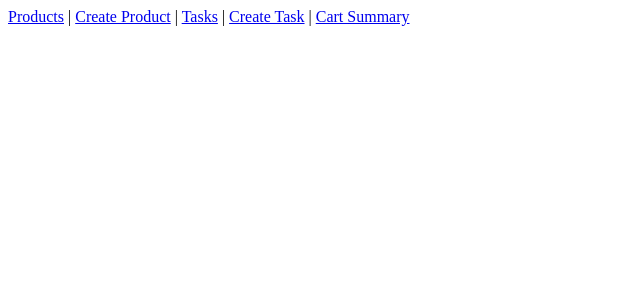
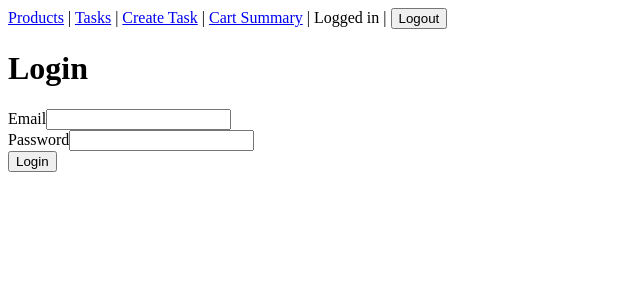
Before and after one commit to Zahra-Ali20/fullstack-training, a React (Vite) app in the folder product-app/: page /login in a window 1280 px wide. Shown: the top 300 px of the page, without its empty margins (0-640 px from the left). Built offline with nearby package versions, Linux system fonts and the light colour scheme; no server answers.

Commit message:
Add role-based product UI

```diff
--- a/product-app/src/App.jsx
+++ b/product-app/src/App.jsx
@@ -1,4 +1,7 @@
+
 import { Routes, Route } from 'react-router-dom'
+import { useEffect } from 'react'
+import { useDispatch } from 'react-redux'
 import ProductListPage from './pages/ProductListPage'
 import CreateProductPage from './pages/CreateProductPage'
 import ProductDetailsPage from './pages/ProductDetailsPage'
@@ -7,19 +10,48 @@ import Header from './components/Header'
 import Cart from './components/Cart'
 import TaskDetailPage from './pages/TaskDetailPage'
 import CreateTaskPage from './pages/CreateTaskPage'
+import LoginPage from './pages/LoginPage'
+import ProtectedRoute from './components/ProtectedRoute'
+import { logout } from './features/auth/authSlice'
+
 function App() {
+  const dispatch = useDispatch()
+
+  useEffect(() => {
+    const handleUnauthorized = () => {
+      dispatch(logout())
+      window.location.assign('/login')
+    }
+
+    window.addEventListener('auth:unauthorized', handleUnauthorized)
+
+    return () => {
+      window.removeEventListener('auth:unauthorized', handleUnauthorized)
+    }
+  }, [dispatch])
+
   return (
     <>
       <Header />
+
       <Routes>
+        <Route path="/login" element={<LoginPage />} />
+
+        <Route element={<ProtectedRoute />}>
           <Route path="/" element={<ProductListPage />} />
-  <Route path="/products/new" element={<CreateProductPage />} />
           <Route path="/products/:id" element={<ProductDetailsPage />} />
           <Route path="/cart" element={<Cart />} />
 
           <Route path="/tasks" element={<TaskListPage />} />
           <Route path="/tasks/new" element={<CreateTaskPage />} />
           <Route path="/tasks/:id" element={<TaskDetailPage />} />
+        </Route>
+
+        <Route
+          element={<ProtectedRoute allowedRoles={['manager', 'admin']} />}
+        >
+          <Route path="/products/new" element={<CreateProductPage />} />
+        </Route>
       </Routes>
     </>
   )
--- a/product-app/src/components/Header.jsx
+++ b/product-app/src/components/Header.jsx
@@ -1,19 +1,51 @@
 
-import { Link } from 'react-router-dom'
+import { Link, useNavigate } from 'react-router-dom'
+import { useDispatch, useSelector } from 'react-redux'
+import { logout } from '../features/auth/authSlice'
 
 function Header() {
+  const dispatch = useDispatch()
+  const navigate = useNavigate()
+
+  const user = useSelector((state) => state.auth.user)
+  const role = user?.role?.toLowerCase()
+
+  const canManageProducts = role === 'manager' || role === 'admin'
+
+  const handleLogout = () => {
+    dispatch(logout())
+    navigate('/login', { replace: true })
+  }
+
   return (
     <header>
       <nav>
         <Link to="/">Products</Link>
         {' | '}
-        <Link to="/products/new">Create Product</Link>
-        {' | '}
+
+        {canManageProducts && (
+          <>
+            <Link to="/products/new">Create Product</Link>
+            {' | '}
+          </>
+        )}
+
         <Link to="/tasks">Tasks</Link>
         {' | '}
         <Link to="/tasks/new">Create Task</Link>
         {' | '}
         <Link to="/cart">Cart Summary</Link>
+        {' | '}
+
+        <span>
+          {user?.name || user?.email || 'Logged in'}
+          {role ? ` (${role})` : ''}
+        </span>
+        {' | '}
+
+        <button type="button" onClick={handleLogout}>
+          Logout
+        </button>
       </nav>
     </header>
   )
--- a/product-app/src/components/ProductDetails.jsx
+++ b/product-app/src/components/ProductDetails.jsx
@@ -1,5 +1,5 @@
 
-function ProductDetails({ product, onEdit, onDelete,isDeleting }) {
+function ProductDetails({ product, onEdit, onDelete, isDeleting }) {
   if (!product) {
     return <p>Select a product to view details.</p>
   }
@@ -18,16 +18,21 @@ function ProductDetails({ product, onEdit, onDelete,isDeleting }) {
         Stock Status: {isInStock ? 'In Stock' : 'Out of Stock'}
       </p>
 
-      <button onClick={() => onEdit(product)}>
+      {onEdit && (
+        <button type="button" onClick={() => onEdit(product)}>
           Edit
         </button>
+      )}
 
+      {onDelete && (
         <button
+          type="button"
           onClick={() => onDelete(product.id)}
           disabled={isDeleting}
         >
           {isDeleting ? 'Deleting...' : 'Delete'}
         </button>
+      )}
     </div>
   )
 }
--- /dev/null
+++ b/product-app/src/components/ProtectedRoute.jsx
@@ -0,0 +1,20 @@
+
+import { Navigate, Outlet } from 'react-router-dom'
+import { useSelector } from 'react-redux'
+
+function ProtectedRoute({ allowedRoles }) {
+  const token = useSelector((state) => state.auth.token)
+  const user = useSelector((state) => state.auth.user)
+
+  if (!token) {
+    return <Navigate to="/login" replace />
+  }
+
+  if (allowedRoles && !allowedRoles.includes(user?.role?.toLowerCase())) {
+    return <Navigate to="/" replace />
+  }
+
+  return <Outlet />
+}
+
+export default ProtectedRoute
--- /dev/null
+++ b/product-app/src/pages/LoginPage.jsx
@@ -0,0 +1,105 @@
+
+import { useState } from 'react'
+import { useDispatch, useSelector } from 'react-redux'
+import { useNavigate } from 'react-router-dom'
+import {
+  login,
+  clearAuthError
+} from '../features/auth/authSlice'
+
+function LoginPage() {
+  const dispatch = useDispatch()
+  const navigate = useNavigate()
+
+  const { status, error } = useSelector((state) => state.auth)
+
+  const [email, setEmail] = useState('')
+  const [password, setPassword] = useState('')
+  const [validationError, setValidationError] = useState('')
+
+  const handleSubmit = async (event) => {
+    event.preventDefault()
+
+    const normalizedEmail = email.trim()
+
+    if (!normalizedEmail || !password) {
+      setValidationError('Email and password are required.')
+      return
+    }
+
+    if (!/^[^\s@]+@[^\s@]+\.[^\s@]+$/.test(normalizedEmail)) {
+      setValidationError('Please enter a valid email address.')
+      return
+    }
+
+    setValidationError('')
+    dispatch(clearAuthError())
+
+    try {
+      await dispatch(
+        login({
+          email: normalizedEmail,
+          password
+        })
+      ).unwrap()
+
+      navigate('/')
+    } catch {
+      // The Redux auth slice stores and displays the login error.
+    }
+  }
+
+  return (
+    <main>
+      <h1>Login</h1>
+
+      <form onSubmit={handleSubmit}>
+        <div>
+          <label htmlFor="login-email">Email</label>
+          <input
+            id="login-email"
+            type="email"
+            autoComplete="email"
+            value={email}
+            onChange={(event) => {
+              setEmail(event.target.value)
+              setValidationError('')
+              dispatch(clearAuthError())
+            }}
+            required
+          />
+        </div>
+
+        <div>
+          <label htmlFor="login-password">Password</label>
+          <input
+            id="login-password"
+            type="password"
+            autoComplete="current-password"
+            value={password}
+            onChange={(event) => {
+              setPassword(event.target.value)
+              setValidationError('')
+              dispatch(clearAuthError())
+            }}
+            required
+          />
+        </div>
+
+        {validationError && (
+          <p role="alert">{validationError}</p>
+        )}
+
+        {error && (
+          <p role="alert">{error}</p>
+        )}
+
+        <button type="submit" disabled={status === 'loading'}>
+          {status === 'loading' ? 'Logging in...' : 'Login'}
+        </button>
+      </form>
+    </main>
+  )
+}
+
+export default LoginPage
--- a/product-app/src/pages/ProductDetailsPage.jsx
+++ b/product-app/src/pages/ProductDetailsPage.jsx
@@ -1,5 +1,5 @@
 
-import { Link, useParams,useNavigate } from 'react-router-dom'
+import { Link, useParams, useNavigate } from 'react-router-dom'
 import { useState, useEffect } from 'react'
 import { useDispatch, useSelector } from 'react-redux'
 import {
@@ -14,29 +14,37 @@ function ProductDetailsPage() {
   const { id } = useParams()
   const [isEditing, setIsEditing] = useState(false)
   const dispatch = useDispatch()
+
   const products = useSelector((state) => state.products.items)
   const status = useSelector((state) => state.products.status)
   const error = useSelector((state) => state.products.error)
   const deleteStatus = useSelector((state) => state.products.deleteStatus)
   const deleteError = useSelector((state) => state.products.deleteError)
+  const user = useSelector((state) => state.auth.user)
+
+  const role = user?.role?.toLowerCase()
+  const canEdit = role === 'manager' || role === 'admin'
+  const canDelete = role === 'admin'
+
   useEffect(() => {
     if (status === 'idle') {
       dispatch(fetchProducts())
     }
   }, [dispatch, status])
 
-  const product = products.find(
-    (item) => String(item.id) === id
-  )
+  const product = products.find((item) => String(item.id) === id)
 
   const handleEdit = () => {
+    if (canEdit) {
       setIsEditing(true)
+    }
   }
 
   const handleDelete = async (productId) => {
-  if (deleteStatus === 'loading') {
+    if (!canDelete || deleteStatus === 'loading') {
       return
     }
+
     const confirmed = window.confirm(
       'Are you sure you want to delete this product?'
     )
@@ -48,13 +56,10 @@ const handleDelete = async (productId) => {
     try {
       await dispatch(deleteProduct(productId)).unwrap()
       navigate('/')
-
     } catch {
       // The error is stored in Redux.
     }
   }
-
-
 
   return (
     <div>
@@ -82,9 +87,10 @@ return (
         ) : (
           <ProductDetails
             product={product}
-          onEdit={handleEdit}
-          onDelete={handleDelete}
-            isDeleting={deleteStatus === 'loading'} />
+            onEdit={canEdit ? handleEdit : undefined}
+            onDelete={canDelete ? handleDelete : undefined}
+            isDeleting={deleteStatus === 'loading'}
+          />
         )
       ) : (
         <p>Product not found.</p>
@@ -95,11 +101,9 @@ return (
       )}
 
       {deleteStatus === 'failed' && (
-      <p role="alert">{String(deleteError ?? 'Unable to delete product.')}</p>
-    )}
-
-    {deleteStatus === 'succeeded' && (
-      <p role="status">Product deleted successfully.</p>
+        <p role="alert">
+          {String(deleteError ?? 'Unable to delete product.')}
+        </p>
       )}
     </div>
   )
```
Also changed, not shown: product-app/src/features/products/productsSlice.js (+53 -33 lines). Lines whose indentation alone changed are shown as unchanged.
